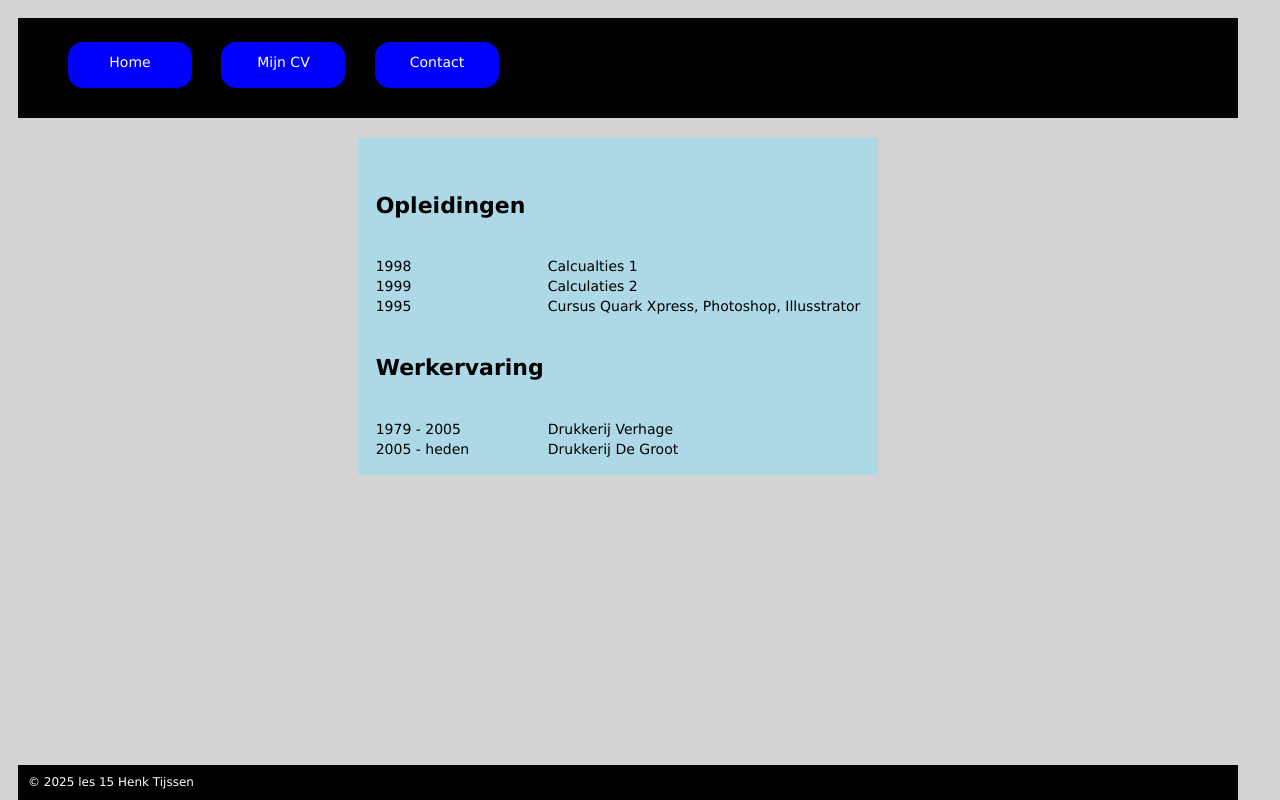
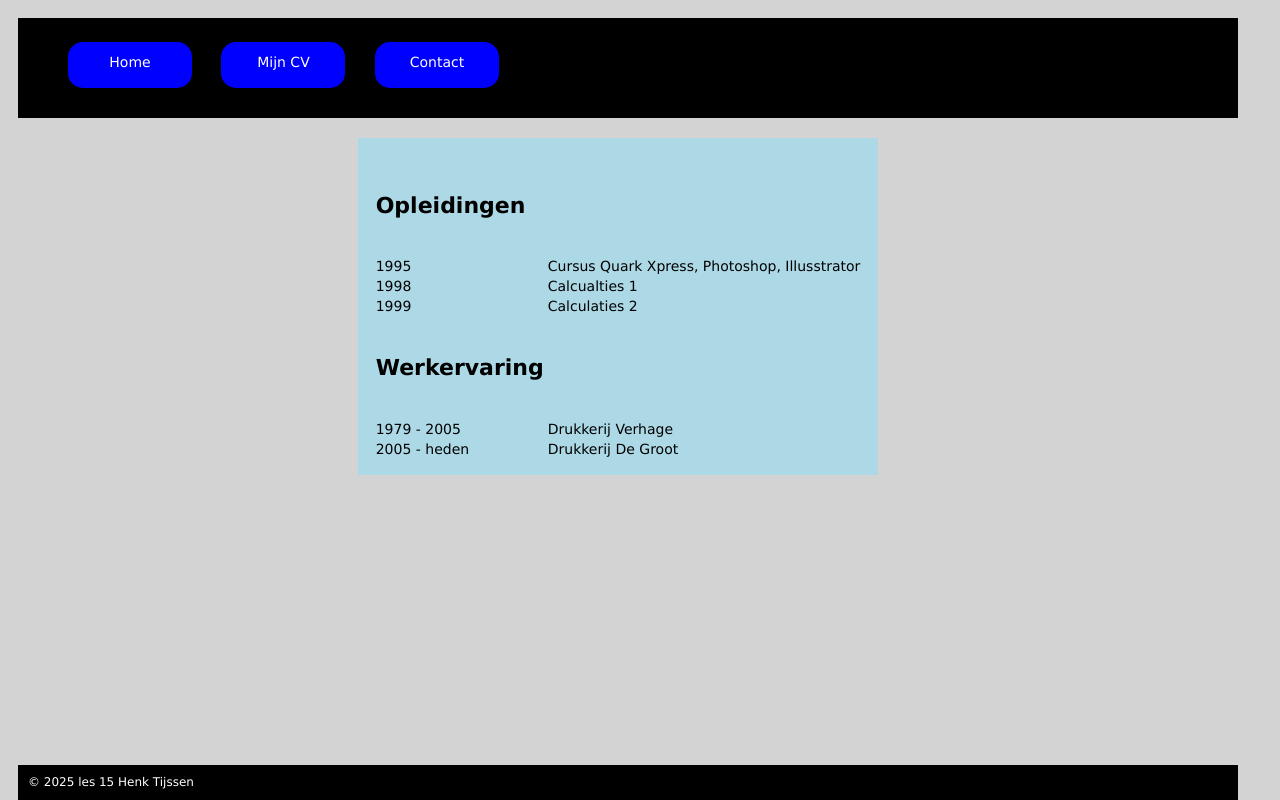
Before and after one commit to HenkT62/opdracht15, a plain HTML site: page mijncv.html in a window 1280 px wide. Drawn offline with Linux system fonts and the light colour scheme.

Commit message:
Update mijncv.html

```diff
--- a/mijncv.html
+++ b/mijncv.html
@@ -23,25 +23,25 @@
     <td><h5>Opleidingen</h5></td>
 </tr>
 <tr>
-<td class="tabel1">1998</td>
-<td class="tabel2">Calcualties 1</td>
+<td>1995</td>
+<td>Cursus Quark Xpress, Photoshop, Illusstrator</td>
 </tr>
-<td class="tabel1">1999</td>
-<td class="tabel2">Calculaties 2</td>
+<td>1998</td>
+<td>Calcualties 1</td>
 </tr>
-<td class="tabel1">1995</td>
-<td class="tabel2">Cursus Quark Xpress, Photoshop, Illusstrator</td>
+<td>1999</td>
+<td>Calculaties 2</td>
 </tr>
 <tr>
     <td><h5>Werkervaring</h5></td>
 </tr>
 <tr>
-<td class="tabel1">1979 - 2005</td>
-<td class="tabel2">Drukkerij Verhage</td>
+<td>1979 - 2005</td>
+<td>Drukkerij Verhage</td>
 </tr>
 <tr>
-<td class="tabel1">2005 - heden</td>
-<td class="tabel2">Drukkerij De Groot</td>
+<td>2005 - heden</td>
+<td>Drukkerij De Groot</td>
 </tr>
 
 </table>
```
